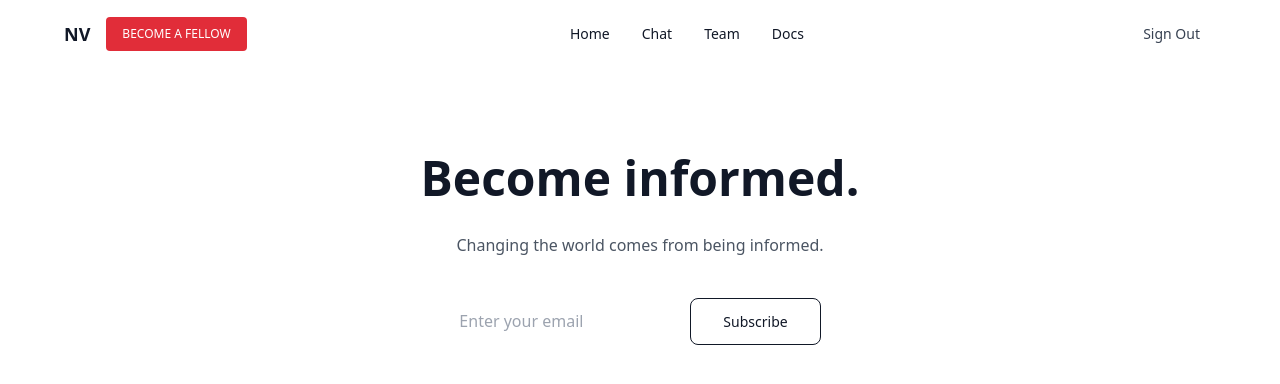
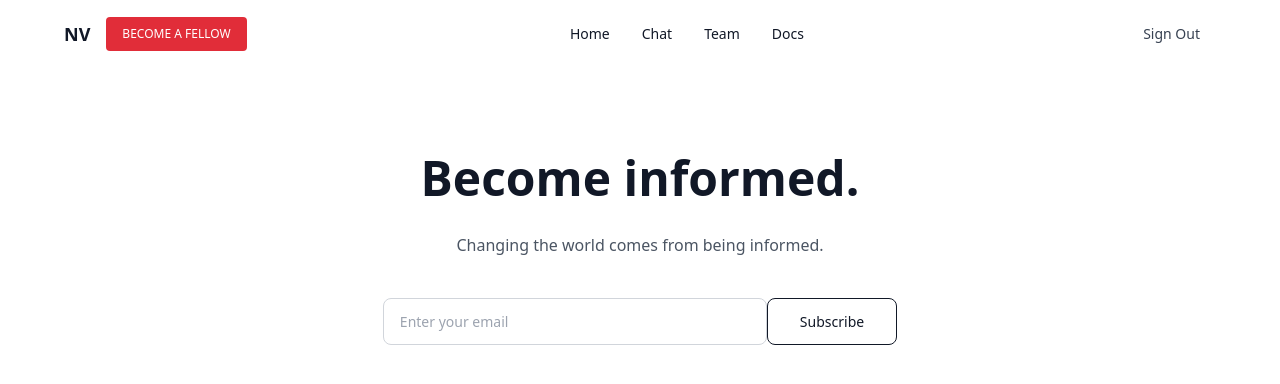
Before and after one commit to Krishiv-Thakuria/Next-Voters, a Next.js app: page /email in a window 1280 px wide. Shown: the top 384 px of the page. Built offline with nearby package versions, Linux system fonts and the light colour scheme; no server answers; what kysely-neon would draw is missing.

Commit message:
add styling

```diff
--- a/app/email/page.tsx
+++ b/app/email/page.tsx
@@ -18,6 +18,7 @@ const EmailServiceProduct = () => {
           </p>
 
           <input
+            className="w-full max-w-sm mb-4 px-4 py-3 border border-gray-300 rounded-lg focus:outline-none focus:ring-2 focus:ring-gray-200 focus:border-transparent text-gray-900 text-[14px] font-poppins"
             type="email"
             placeholder="Enter your email"
             value={email}
```
